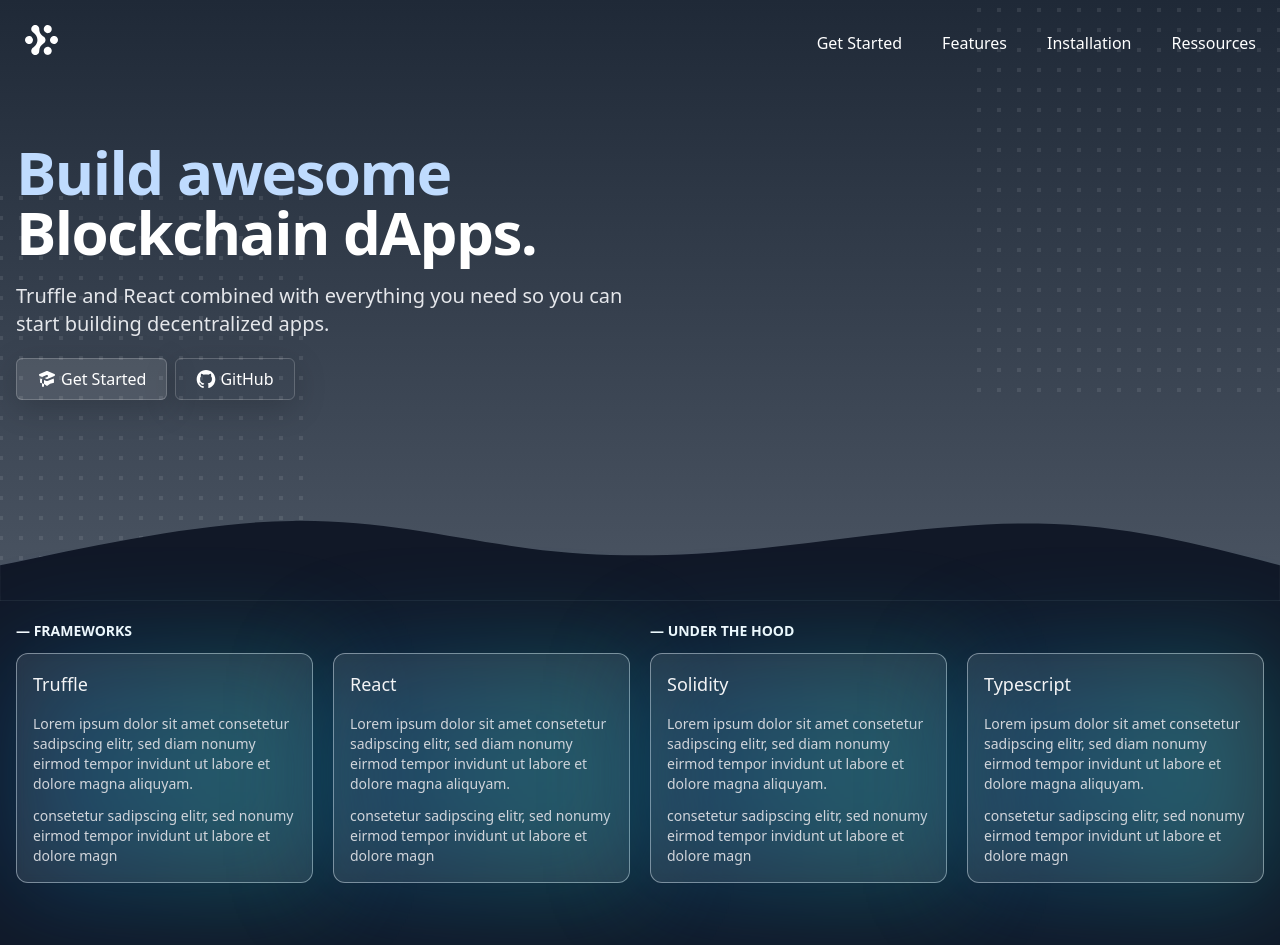
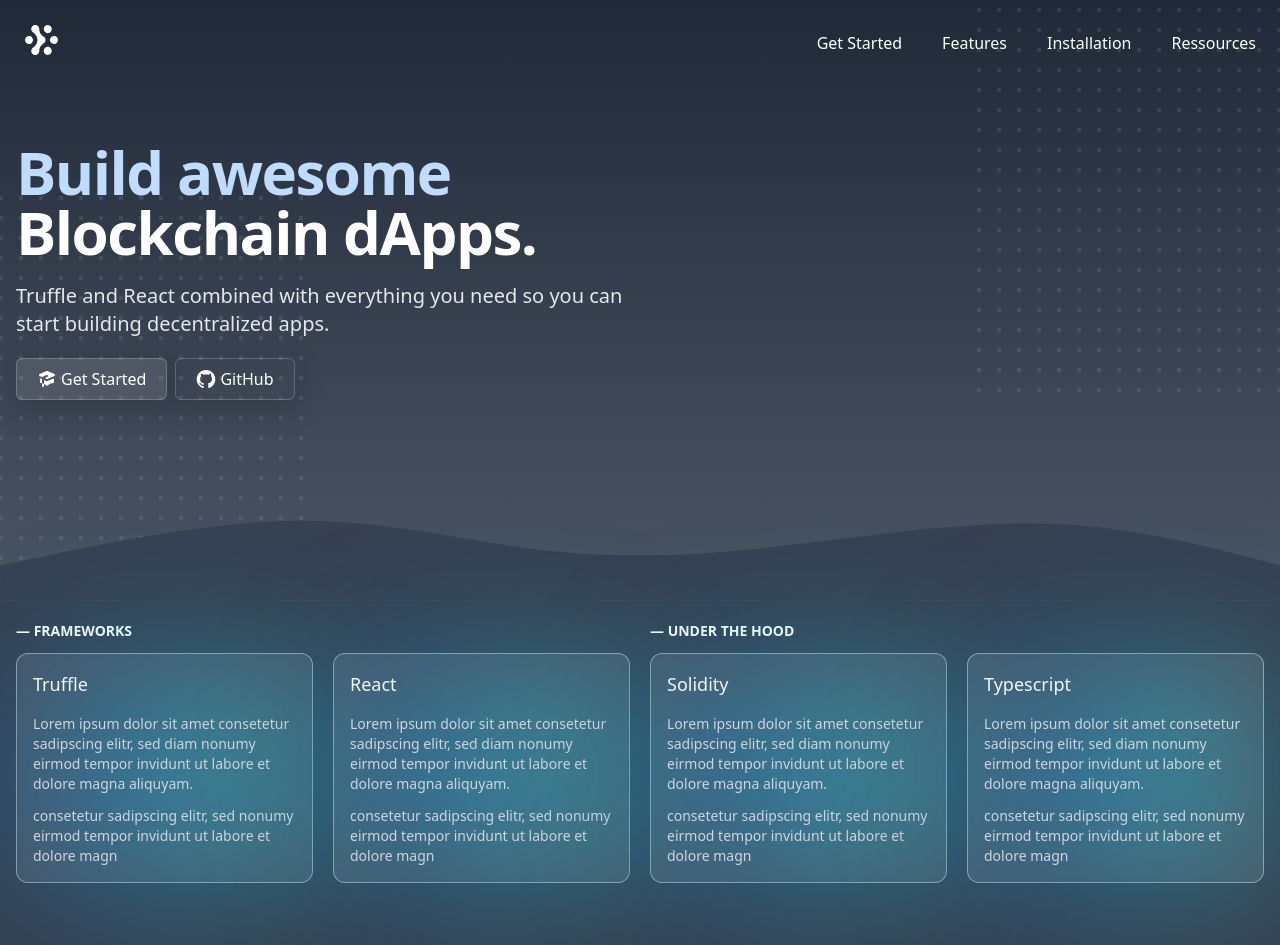
Before and after one commit to ingokpp/nextjs-dapp-landingpage, a Next.js app: page / in a window 1280 px wide. Shown: the top 945 px of the page. Built offline with nearby package versions, Linux system fonts and the light colour scheme; a web font is replaced by a local one.

Commit message:
feat: change color of header section

```diff
--- a/src/components/About.tsx
+++ b/src/components/About.tsx
@@ -1,6 +1,6 @@
 const AboutSection = () => {
     return (
-        <section className="bg-gray-900 pb-32 sm:pt-5">
+        <section className="bg-gray-700 pb-32 sm:pt-5">
             <div className="sm:grid sm:grid-cols-2 sm:gap-5 relative max-w-7xl mx-auto px-4">
                 <div>
                     <span className="font-bold text-white text-sm block mb-3 pt-4 sm:pt-0 text-center sm:text-left">
--- a/src/components/GetStarted.tsx
+++ b/src/components/GetStarted.tsx
@@ -10,7 +10,7 @@
     return (
         <section className="bg-gray-200 block w-full">
             <div className="relative max-w-7xl mx-auto px-4">
-                <main className="bg-white shadow-md p-4 py-10 rounded-xl -translate-y-16">
+                <main className="bg-white shadow-md p-6 py-10 rounded-xl -translate-y-16">
                     <h2 className="text-gray-900 text-2xl md:text-3xl font-medium">
                         Get Started
                     </h2>
--- a/src/components/Header.tsx
+++ b/src/components/Header.tsx
@@ -225,7 +225,7 @@
 };
 const HeaderWave = () => (
     <svg
-        className="text-gray-900"
+        className="text-gray-700"
         viewBox="0 0 1440 91"
         fill="none"
         xmlns="http://www.w3.org/2000/svg"
--- a/src/styles/globals.css
+++ b/src/styles/globals.css
@@ -23,26 +23,26 @@
 
 .glow {
     position: relative;
-    backdrop-filter: blur(4px);
-    -webkit-backdrop-filter: blur(4px);
+    backdrop-filter: blur(6px);
+    -webkit-backdrop-filter: blur(6px);
     z-index: 2;
 }
 .glow:after {
-    opacity: 0.25;
+    opacity: 0.4;
     position: absolute;
     content: "";
     top: 0.5vw;
-    transform: scale(1.05);
+    transform: scale(0.95);
     left: 0;
     right: 0;
     z-index: -1;
     height: 100%;
     width: 100%;
     margin: 0 auto;
-    -webkit-filter: blur(4vw);
-    -moz-filter: blur(4vw);
-    -ms-filter: blur(4vw);
-    filter: blur(4vw);
+    -webkit-filter: blur(6vw);
+    -moz-filter: blur(6vw);
+    -ms-filter: blur(6vw);
+    filter: blur(6vw);
     background: linear-gradient(90deg, #0465d3, #20fcfc);
     background-size: 120% 120%;
     animation: animateGlow 15s ease infinite;
```
